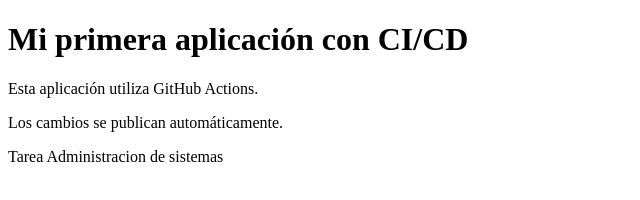
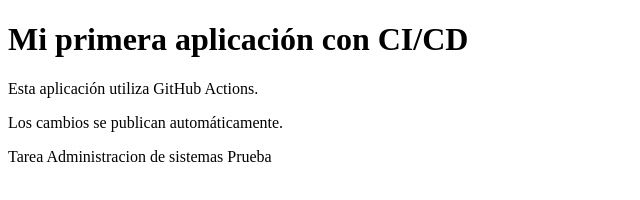
Before and after one commit to emersonlondono/-proyecto-devops-cicd., a plain HTML site: page index.html in a window 1280 px wide. Shown: the full height of the page, 0-640 px from the left. Drawn offline with Linux system fonts and the light colour scheme.

Commit message:
Update task description in index.html

```diff
--- a/index.html
+++ b/index.html
@@ -9,6 +9,6 @@
  <h1>Mi primera aplicación con CI/CD</h1>
  <p>Esta aplicación utiliza GitHub Actions.</p>
  <p>Los cambios se publican automáticamente.</p>
- <p>Tarea Administracion de sistemas</p>
+ <p>Tarea Administracion de sistemas Prueba</p>
 </body>
 </html>
```
